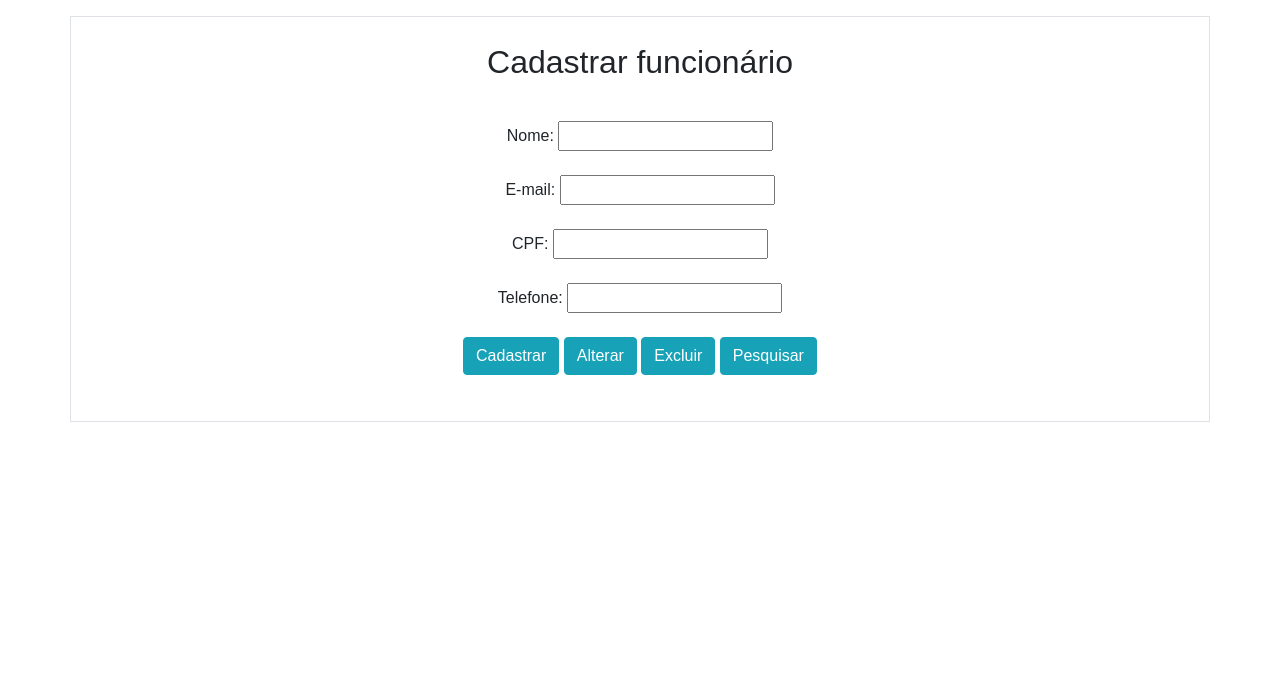
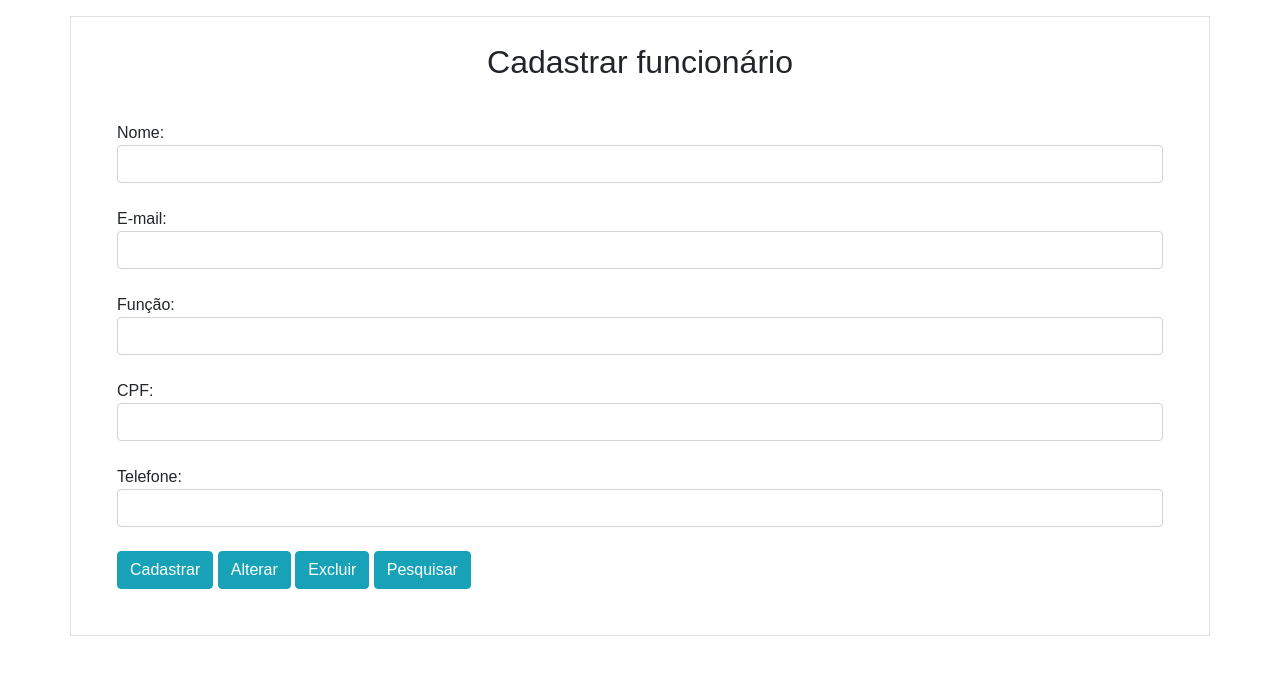
Before and after one commit to beatrizslima/crud-project-etec, a PHP site: page / in a window 1280 px wide. Shown: the top 675 px of the page. Run offline with PHP 8.4, Linux system fonts and the light colour scheme.

Commit message:
Bootstrap changes

```diff
--- a/CRUD/css/style.css
+++ b/CRUD/css/style.css
@@ -2,8 +2,11 @@
     font-family: sans-serif;
 }
 
+body{
+    background-color: black;
+}
+
 .div {
-    background-color: rgb(176, 220, 221);
     margin: 50px;
     width: 50%;
 }
@@ -15,11 +18,7 @@ h2 {
 form {
     margin: 20px;
     padding: 10PX;
-    text-align: center;
 }
-input [type=text]{
+input{
     border-radius: 1px;
 }
-button{
-
-}
--- a/CRUD/index.html
+++ b/CRUD/index.html
@@ -19,10 +19,11 @@
     <div class="container p-3 my-3 border">
         <h2>Cadastrar funcionário</h2>
             <form action="crud.php" method="POST">
-                Nome: <input type="text" name="nome"> <br><br>
-                E-mail: <input type="text" name="email"> <br><br>
-                CPF: <input type="text" name="cpf"> <br><br>
-                Telefone: <input type="tel" name="telefone"> <br><br>
+                Nome: <input type="text" name="nome" class="form-control"> <br>
+                E-mail: <input type="text" name="email" class="form-control"> <br>
+                Função: <input type="text" name="funcao" class="form-control"> <br>
+                CPF: <input type="text" name="cpf" class="form-control"> <br>
+                Telefone: <input type="tel" name="telefone" class="form-control"> <br>
 
                 <button class="btn btn-info">Cadastrar</button>
                 <button class="btn btn-info">Alterar</button>
```
